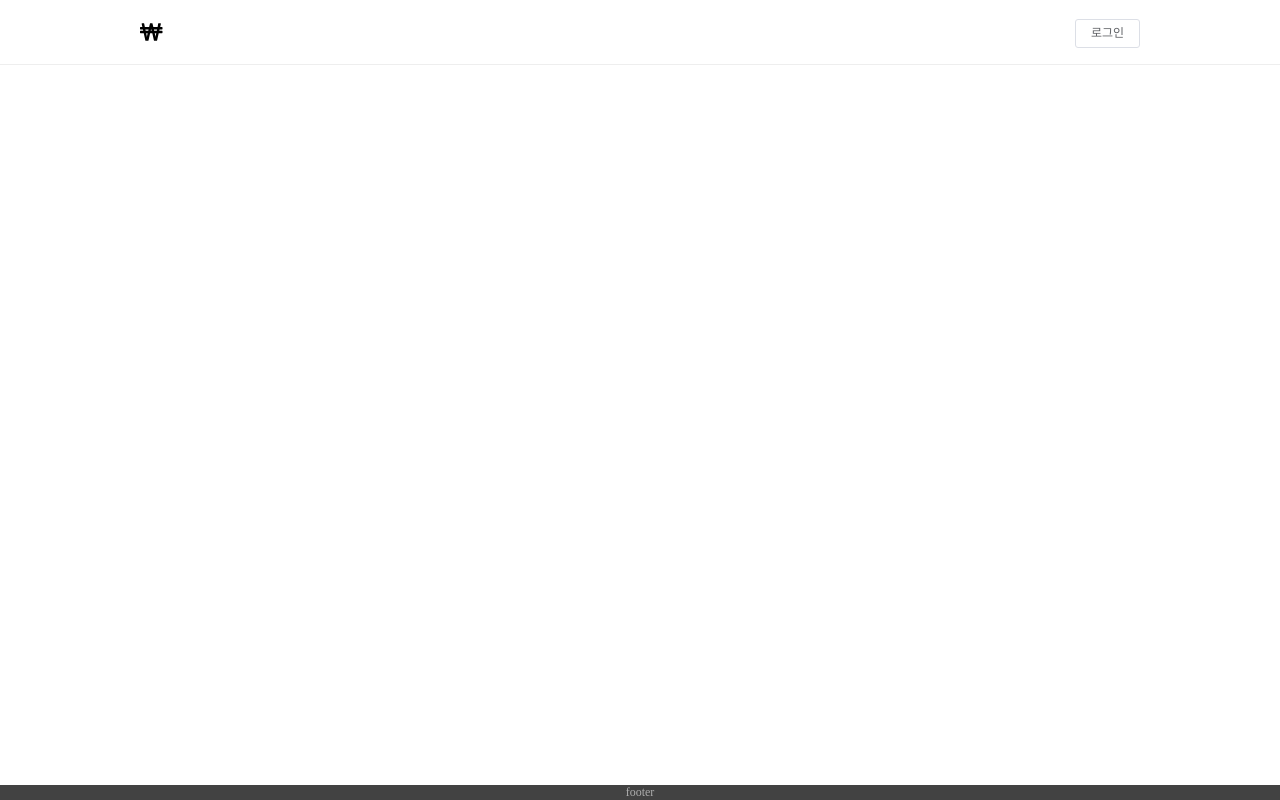
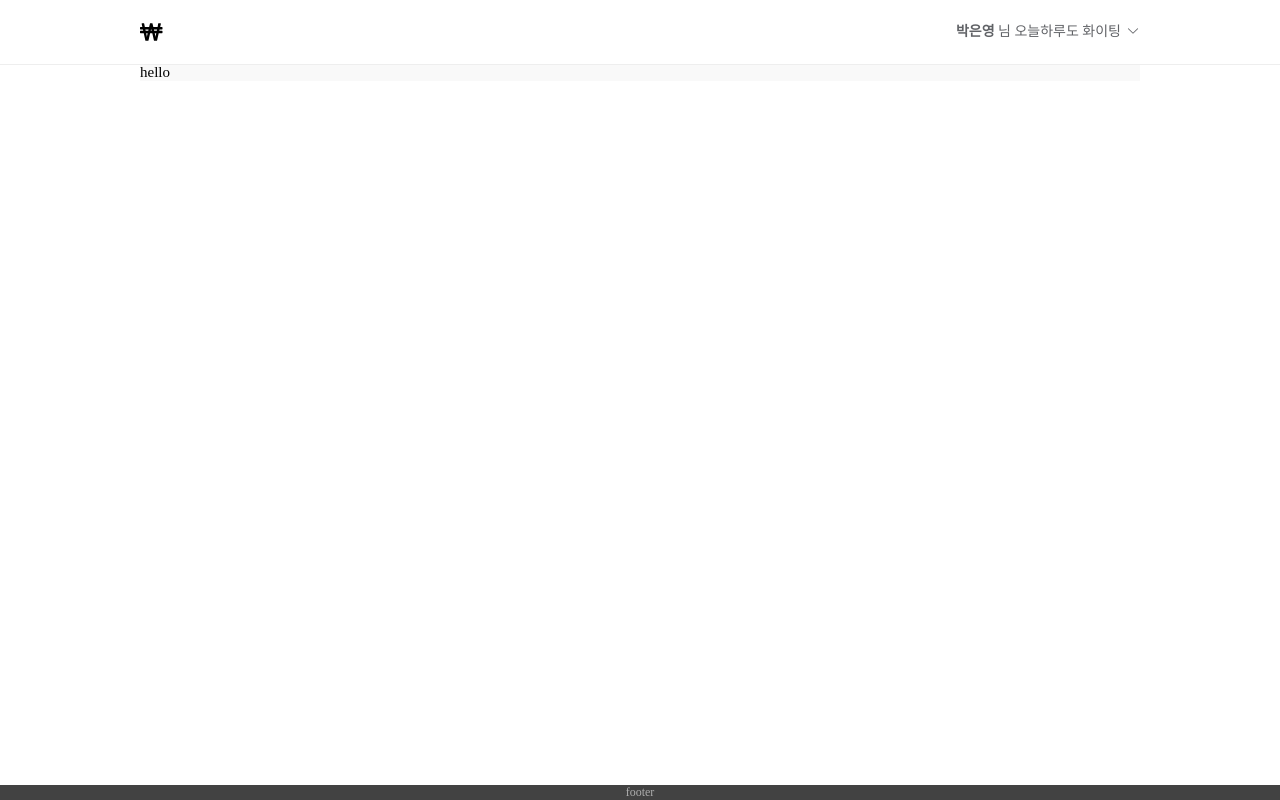
Before and after one commit to eyabc/MoneySlave_Vue, a Vue app in the folder ms_vue/: page /schedule in a window 1280 px wide. Built offline with nearby package versions, Linux system fonts and the light colour scheme.

Commit message:
[css/html] user 메뉴 / schedule route

```diff
--- a/ms_vue/src/assets/scss/_reset.scss
+++ b/ms_vue/src/assets/scss/_reset.scss
@@ -18,6 +18,9 @@ img, svg, button, input, textarea, select, i {
   vertical-align: middle;
 }
 
-.el-form-item__label {
-  line-height: 0;
+.content {
+  width: 1000px;
+  height: 100%;
+  background: #F9F9F9;
+  margin-top: 64px;
 }
--- a/ms_vue/src/assets/scss/element-ui.scss
+++ b/ms_vue/src/assets/scss/element-ui.scss
@@ -1,3 +1,6 @@
 .sign-up-form .el-form-item__label {
   line-height: 0;
 }
+.el-dropdown-link {
+  cursor: pointer;
+}
--- a/ms_vue/src/components/Layout/SiteHeader.vue
+++ b/ms_vue/src/components/Layout/SiteHeader.vue
@@ -2,27 +2,40 @@
     <div>
         <div id="wrapper">
             <div class="container">
-                <span id="logo">
-                    <fa icon="won-sign" />
-                </span>
-                <span>
+                <!-- TODO link when user to '/schedule; or '/' -->
+                <span id="logo"><fa icon="won-sign"/></span>
+                <span v-if="!user">
                     <el-button icon="login" size="mini" @click="handleDialogSignIn" plain>로그인</el-button>
                 </span>
+                <el-dropdown trigger="click" v-else>
+                    <span class="el-dropdown-link"><b>{{username}}</b> 님 오늘하루도 화이팅<i class="el-icon-arrow-down el-icon--right"></i></span>
+                    <el-dropdown-menu slot="dropdown" class="dropdown">
+                        <!-- TODO link to menu -->
+                        <el-dropdown-item disabled>{{userid}}</el-dropdown-item>
+                        <el-dropdown-item>계좌</el-dropdown-item>
+                        <el-dropdown-item>급여</el-dropdown-item>
+                        <el-dropdown-item>내 정보</el-dropdown-item>
+                        <el-dropdown-item>로그아웃</el-dropdown-item>
+                    </el-dropdown-menu>
+                </el-dropdown>
             </div>
         </div>
-        <sign-in ref="signInForm" />
+        <sign-in ref="signInForm"/>
     </div>
 </template>
 
 <script lang="ts">
     import {Vue, Component} from 'vue-property-decorator'
-    import { SignIn } from '@/components'
+    import {SignIn} from '@/components'
 
-    const components = { SignIn };
-    @Component({ components })
+    const components = {SignIn};
+    @Component({components})
     export default class SiteHeader extends Vue {
+        user: any = true;
+        username?: string = '박은영';
+        userid?: string = 'bey4314@naver.com';
 
-        handleDialogSignIn () {
+        handleDialogSignIn() {
             const signInForm: any = this.$refs.signInForm;
             signInForm.open();
         }
@@ -40,15 +53,21 @@
         border-bottom: 1px solid #eee;
         background: fade-out(#fff, 0.15);
     }
+
     #logo {
         font-size: 20px;
     }
+
     .login {
         :hover {
         }
     }
+
     .container {
         display: flex;
         justify-content: space-between;
     }
+    .dropdown {
+        top: 40px !important;
+    }
 </style>
--- /dev/null
+++ b/ms_vue/src/components/Schedule/CreateTodo.vue
@@ -0,0 +1,18 @@
+<template>
+    <div class="">
+        hello
+    </div>
+</template>
+
+<script lang="ts">
+    import { Vue, Component } from 'vue-property-decorator';
+
+    @Component
+    export default class CreateTodo extends Vue {
+
+    }
+</script>
+
+<style scoped>
+
+</style>
--- /dev/null
+++ b/ms_vue/src/components/Schedule/index.ts
@@ -0,0 +1 @@
+export const CreateTodo = () => import('./CreateTodo.vue');
--- a/ms_vue/src/components/index.ts
+++ b/ms_vue/src/components/index.ts
@@ -1,2 +1,3 @@
 export * from './Layout';
 export * from './Landing';
+export * from './Schedule';
--- a/ms_vue/src/middleware/router/index.ts
+++ b/ms_vue/src/middleware/router/index.ts
@@ -1,15 +1,21 @@
 import Vue from 'vue'
 import VueRouter from 'vue-router'
-import { Landing } from "@/views";
+import * as views from "@/views";
 
 Vue.use(VueRouter);
 
+// TODO user 에 따라 route restrict
 const routes = [
   {
     path: '/',
     name: 'Landing',
-    component: Landing,
+    component: views.Landing,
   },
+  {
+    path: '/schedule',
+    name: 'Schedule',
+    component: views.Schedule,
+  }
 ];
 
 const router = new VueRouter({
--- /dev/null
+++ b/ms_vue/src/middleware/store/types/StateType.ts
@@ -0,0 +1 @@
+export type RootState = { };
--- /dev/null
+++ b/ms_vue/src/middleware/store/types/index.ts
@@ -0,0 +1 @@
+export * from './StateType.js'
--- /dev/null
+++ b/ms_vue/src/views/Schedule.vue
@@ -0,0 +1,18 @@
+<template>
+    <div class="content">
+        <create-todo></create-todo>
+    </div>
+</template>
+
+<script lang="ts">
+    import { Vue, Component } from 'vue-property-decorator';
+    import { CreateTodo } from '@/components';
+
+    const components = { CreateTodo };
+    @Component({components})
+    export default class Schedule extends Vue {
+
+    }
+</script>
+<style lang='scss'>
+</style>
--- a/ms_vue/src/views/index.ts
+++ b/ms_vue/src/views/index.ts
@@ -1 +1,2 @@
 export const Landing = () => import('./Landing.vue');
+export const Schedule = () => import('./Schedule.vue');
```
Also changed, not shown: ms_vue/src/middleware/store/types/MutationType.ts (added).
